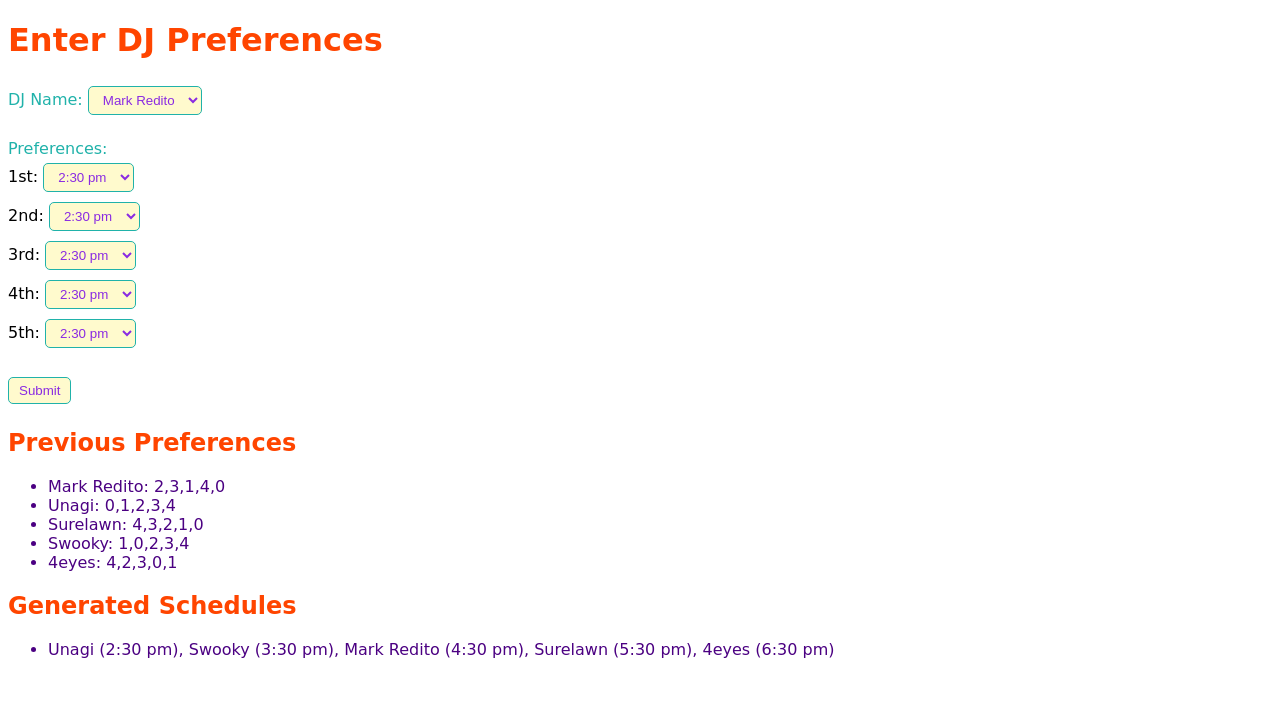
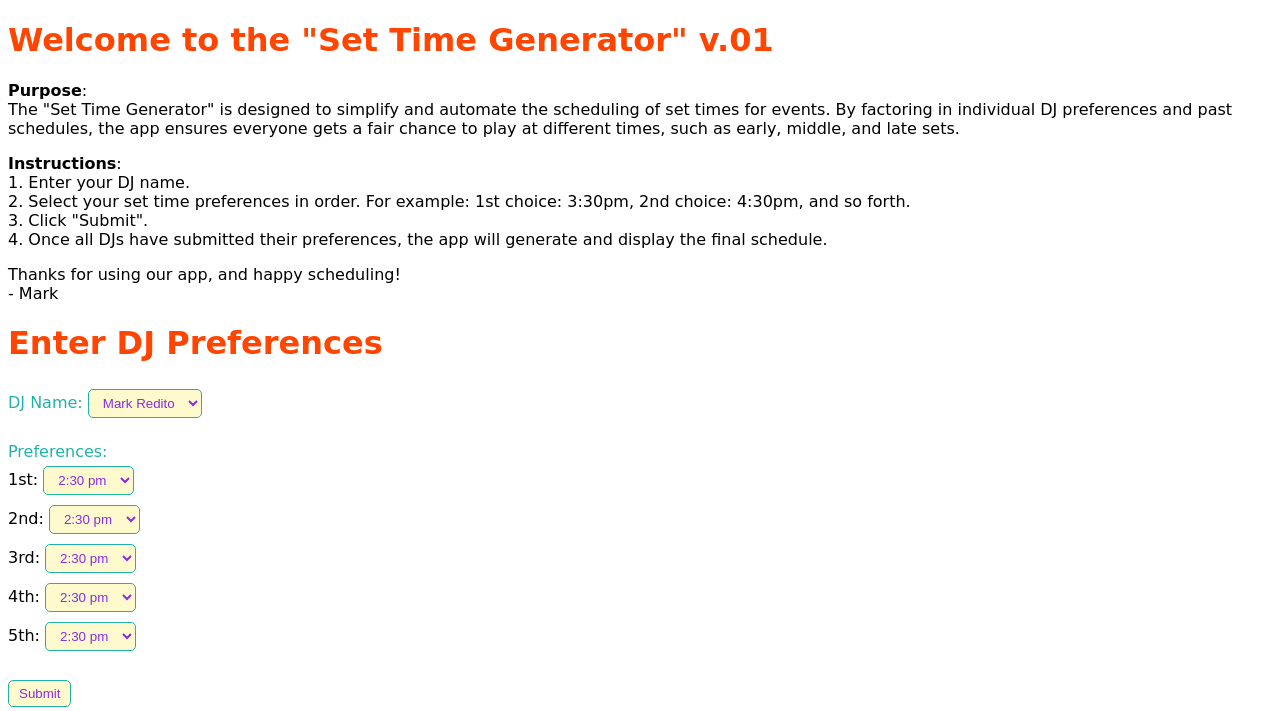
Before and after one commit to markredito/settimegen, a Flask app: page / in a window 1280 px wide. Shown: the top 711 px of the page. Before the commit the page ends 658 px from the top, so only its background shows below. Run offline with Flask 3, Linux system fonts and the light colour scheme.

Commit message:
Update index.html

```diff
--- a/templates/index.html
+++ b/templates/index.html
@@ -2,6 +2,7 @@
 <html>
 <head>
     <title>DJ Schedule</title>
+    <meta name="viewport" content="width=device-width, initial-scale=1.0">
     <style>
         /* Set the font for the entire page */
         body {
@@ -40,6 +41,19 @@
     </style>
 </head>
 <body>
+    <h1>Welcome to the "Set Time Generator" v.01</h1>
+    <p><strong>Purpose</strong>:<br>
+    The "Set Time Generator" is designed to simplify and automate the scheduling of set times for events. By factoring in individual DJ preferences and past schedules, the app ensures everyone gets a fair chance to play at different times, such as early, middle, and late sets.</p>
+
+    <p><strong>Instructions</strong>:<br>
+    1. Enter your DJ name.<br>
+    2. Select your set time preferences in order. For example: 1st choice: 3:30pm, 2nd choice: 4:30pm, and so forth.<br>
+    3. Click "Submit".<br>
+    4. Once all DJs have submitted their preferences, the app will generate and display the final schedule.</p>
+
+    <p>Thanks for using our app, and happy scheduling!<br>
+    - Mark</p>
+
     <h1>Enter DJ Preferences</h1>
     <form action="/" method="post">
         <label for="name">DJ Name:</label>
```
